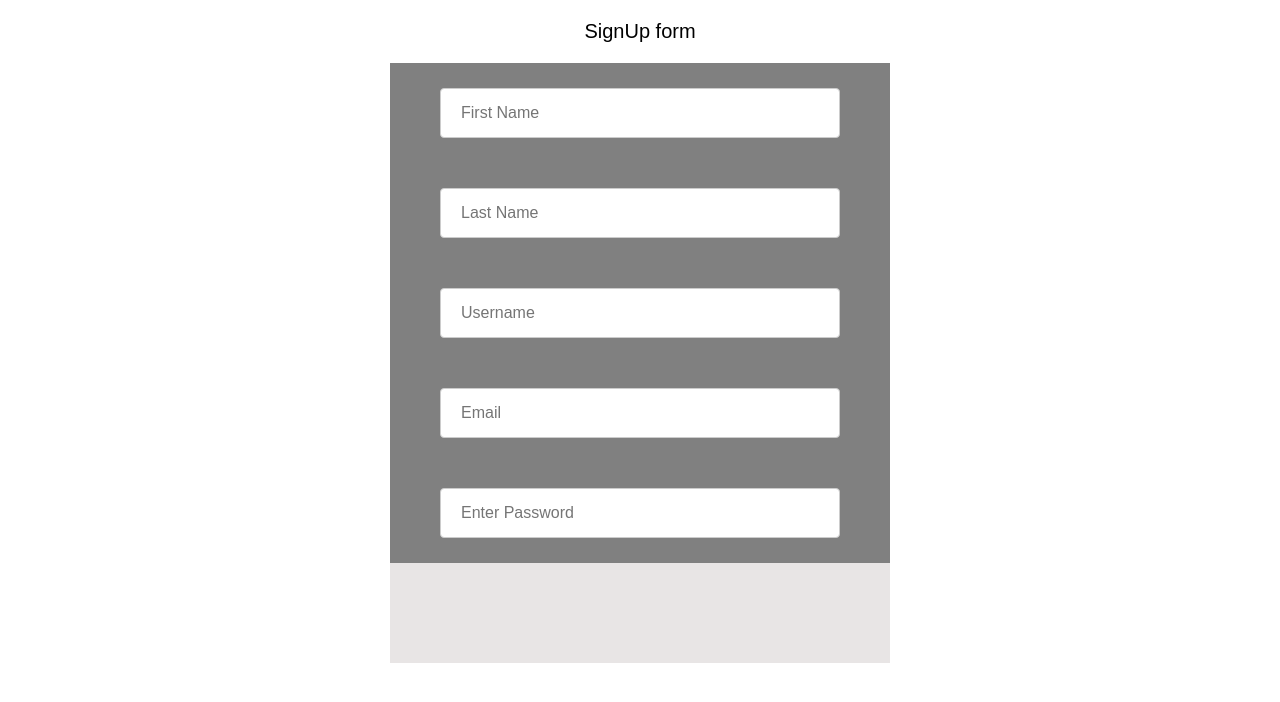
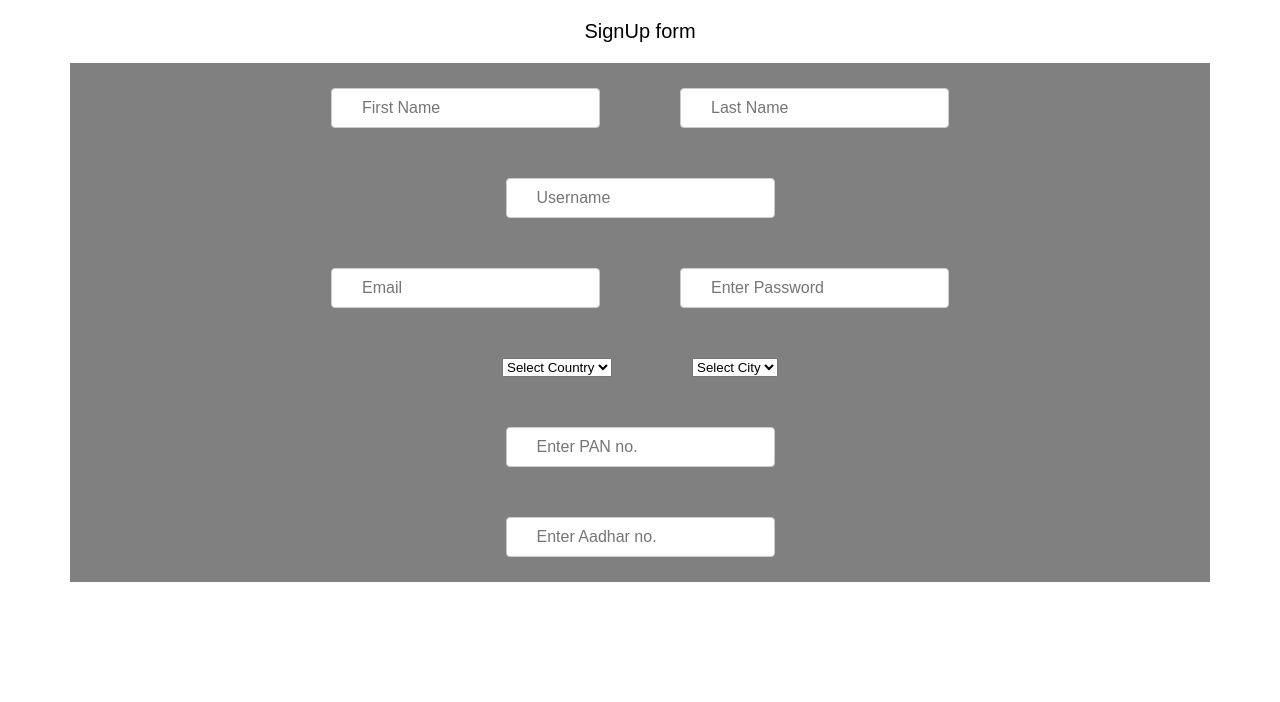
Before and after one commit to ramanuj-07/form, a React (Vite) app in the folder form/: page / in a window 1280 px wide. Shown: the top 702 px of the page. Built offline with nearby package versions, Linux system fonts and the light colour scheme.

Commit message:
adjusted the input fields

```diff
--- a/form/src/App.jsx
+++ b/form/src/App.jsx
@@ -3,6 +3,8 @@ import Formfield from './Formfield';
 import { useState } from 'react';
 
 function App() {
+
+
 
   return (
     <MainSignUpPage>
@@ -32,8 +34,7 @@ padding:20px;
 }
 `
 const Container = styled.div`
-width:500px;
-height: 600px;
+width: calc(50vw + 500px);
 background-color: #e8e5e5;
 margin-top: 20px;
 
--- a/form/src/Formfield.jsx
+++ b/form/src/Formfield.jsx
@@ -3,31 +3,74 @@ import styled from "styled-components";
 function Formfield() {
 
     return (
-        <div>
-        <Input> <input type="text" placeholder='First Name' /></Input>
-        <Input> <input type="text" placeholder='Last Name' /></Input>
-        <Input> <input type="text" placeholder='Username' /></Input>
-        <Input> <input type="email" placeholder='Email' /></Input>
-        <Input> <input type="password" placeholder='Enter Password' /></Input>
-      </div>
+        <Form>
+            <InputWrapper>
+                <Input><input type="text" placeholder='First Name' /></Input>
+                <Input><input type="text" placeholder='Last Name' /></Input>
+            </InputWrapper>
+
+            <Input> <input type="text" placeholder='Username' /></Input>
+            <InputWrapper>
+                <Input>  <input type="email" placeholder='Email' /> </Input>
+                <Input> <input type="password" placeholder='Enter Password' /> </Input>
+            </InputWrapper>
+            <InputWrapper>
+                 <Input>
+                <select name="country" id="">
+                    <option value="">Select Country</option>
+                    <option value="India">India</option>
+                    <option value="USA">USA</option>
+                    <option value="UK">UK</option>
+                </select>
+            </Input>
+            <Input>
+                <select name="city">
+                    <option value="">Select City</option>
+                    <option value="Mumbai">Mumbai</option>
+                    <option value="New York">New York</option>
+                    <option value="London">London</option>
+                </select>
+            </Input>
+            </InputWrapper>
+
+            <Input>
+                <input type="text" placeholder="Enter PAN no." />
+            </Input>
+            <Input>
+                <input type="text" placeholder="Enter Aadhar no." />
+            </Input>
+        </Form>
     )
 
 }
 export default Formfield;
 
+const Form = styled.form`
+
+`
+const InputWrapper = styled.div`
+  background-color: grey;
+  display: flex;
+  justify-content: center;
+  gap: 30px;
+
+`;
+
 const Input = styled.form`
-
   background-color:grey;
   padding:25px;
   display: flex;
-  justify-content: center;
+  justify-content:center;
+
   input {
-    width: calc(100% - 50px); /* Adjust width considering padding  calc(100% - 50px);*/
-    padding: 15px 20px; /* Padding for input field */
+    /* width: calc(50%); Adjust width considering padding  calc(100% - 50px); */
+    padding: 10px 30px; /* Padding for input field */
     font-size: 16px;
     border: 1px solid #ccc;
     border-radius: 4px;
     box-sizing: border-box; /* Ensures padding and border are included in width */
+    gap:20px;
+
   }
 
 `
```
